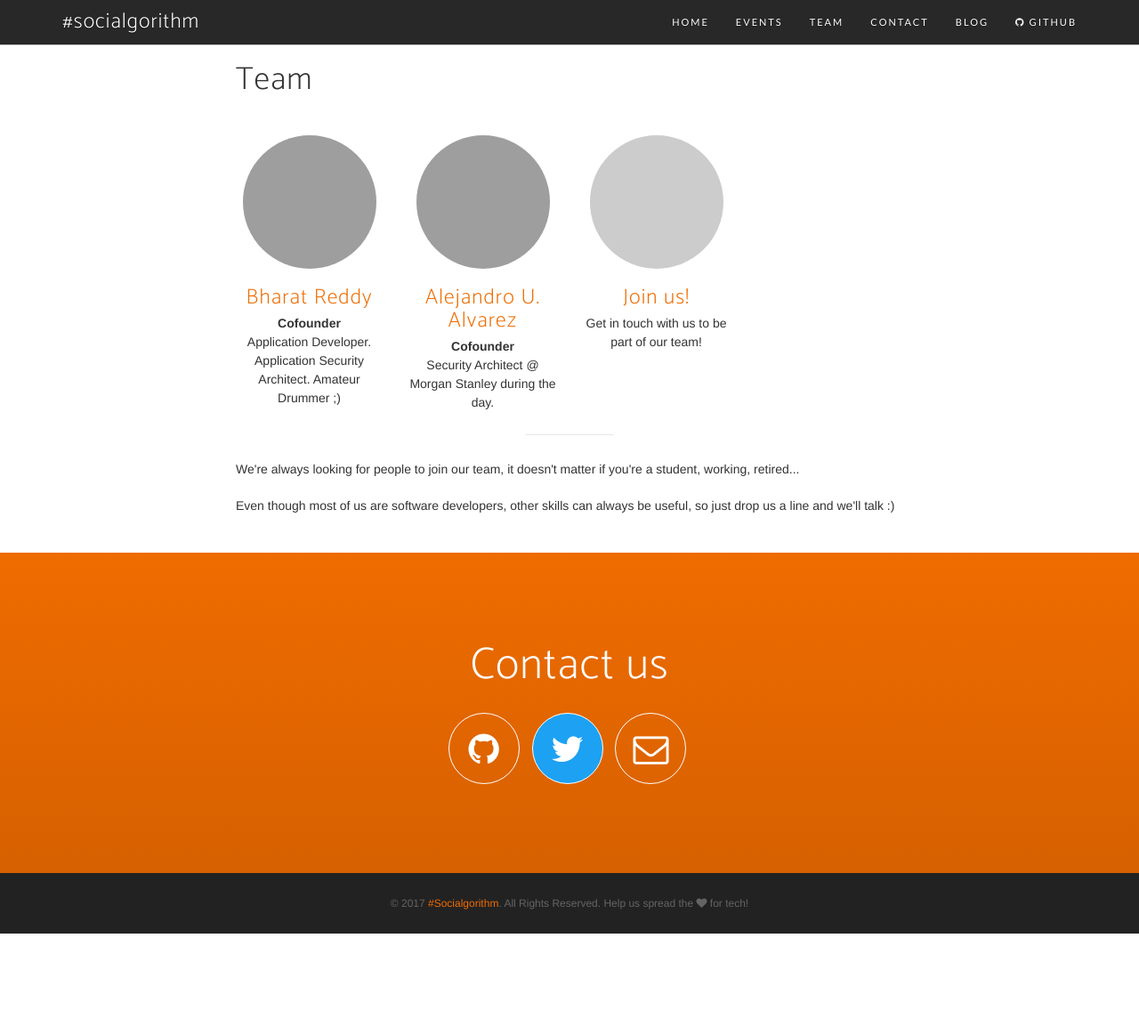
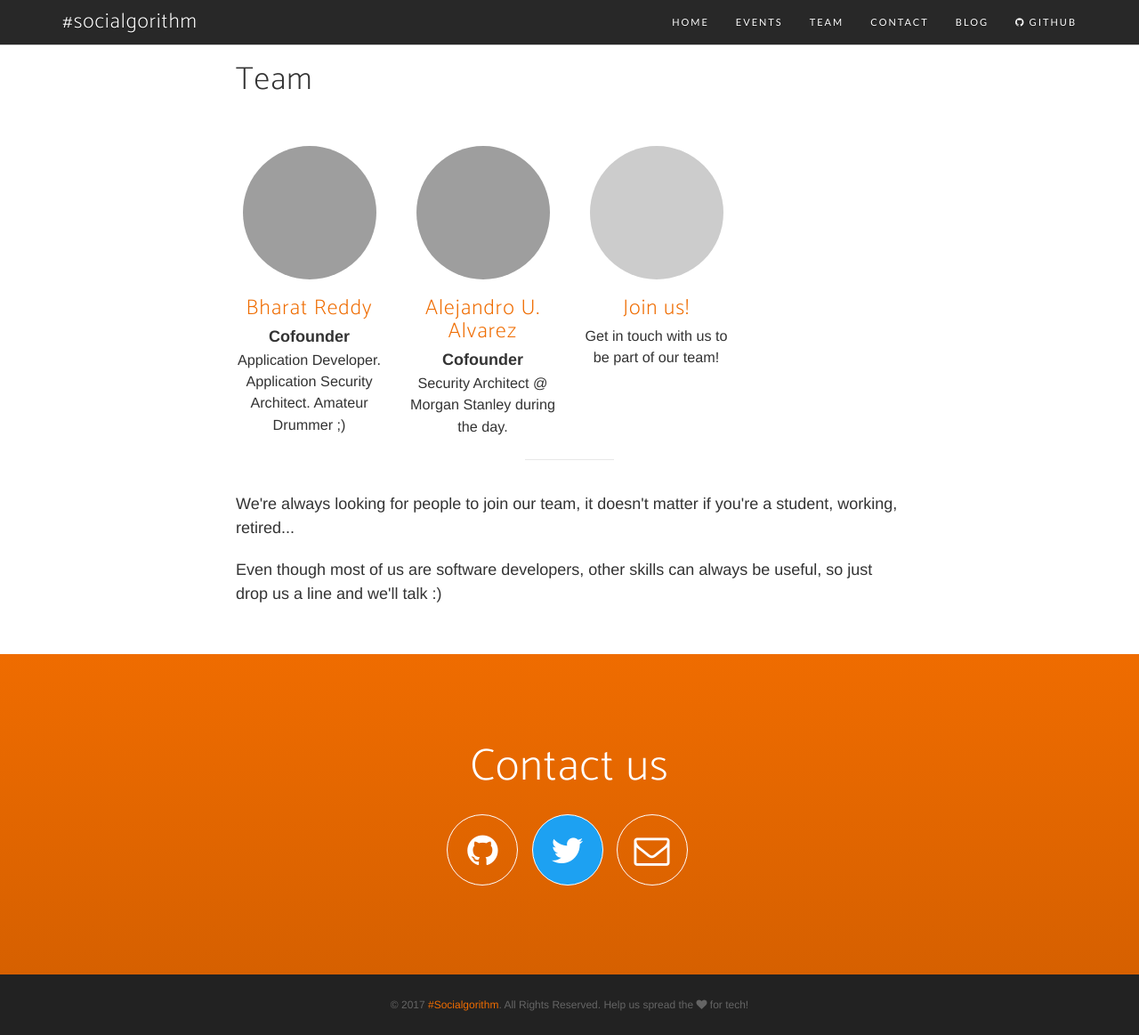
Before and after one commit to socialgorithm/socialgorithm.github.io, a Jekyll site: the page built from team.html, in a window 1280 px wide and 1163 px high. Shown: the whole window at 89% size. Built offline with Jekyll 4.4.1, drawn with Linux system fonts in a browser that asks for light colours; nearby versions of some CDN libraries; some web fonts are replaced; grey boxes are pictures that could not be loaded.

Commit message:
improved font sizes

```diff
--- a/css/new-age.css
+++ b/css/new-age.css
@@ -10,6 +10,7 @@
 }
 .body-font {
   font-family: 'Muli', 'Helvetica', 'Arial', 'sans-serif';
+  font-size: 18px;
 }
 .alt-font {
   font-family: 'Lato', 'Helvetica', 'Arial', 'sans-serif';
@@ -23,6 +24,7 @@ body {
 }
 body {
   font-family: 'Muli', 'Helvetica', 'Arial', 'sans-serif';
+  font-size: 18px;
 }
 a {
   -webkit-transition: all 0.35s;
@@ -73,7 +75,7 @@ p {
   font-weight: 200;
   letter-spacing: 1px;
   color: black;
-  font-size: 1.7em;
+  font-size: 1.3em;
 }
 .navbar-default .navbar-header .navbar-brand:hover,
 .navbar-default .navbar-header .navbar-brand:focus {
@@ -395,6 +397,12 @@ section.contact ul.list-social li.social-google-plus a:hover {
 .text-3d {
   text-shadow: #1abc9c 0 0 1px, #19B394 0 4px 3px, #1AAD90 0 9px 3px, #16a085 0 12px 1px, rgba(0, 0, 0, 0.2) 0 14px 3px, rgba(0, 0, 0, 0.1) 0 20px 10px, rgba(0, 0, 0, 0.2) 0 15px 80px;
 }
+hr {
+  margin-bottom: 1em;
+}
+caption {
+  font-size: 0.9em;
+}
 footer {
   background-color: #222222;
   padding: 25px 0;
@@ -504,7 +512,7 @@ footer ul li a.active {
   margin-bottom: 0;
 }
 .avatar .bio {
-  font-size: 1em;
+  font-size: 0.9em;
 }
 .margin-bottom {
   margin-bottom: 2em;
--- a/less/mixins.less
+++ b/less/mixins.less
@@ -62,6 +62,7 @@
 
 .body-font {
 	font-family: 'Muli', 'Helvetica', 'Arial', 'sans-serif';
+	font-size: @page-font;
 }
 
 .alt-font {
--- a/less/variables.less
+++ b/less/variables.less
@@ -18,4 +18,5 @@
 @brand-facebook:	#3b5998;
 @brand-google-plus:	#dd4b39;
 
+@page-font: 18px;
 @avatar-size: 150px;
```
Also changed, not shown: less/new-age.less (+10 -2 lines), css/new-age.min.css.
